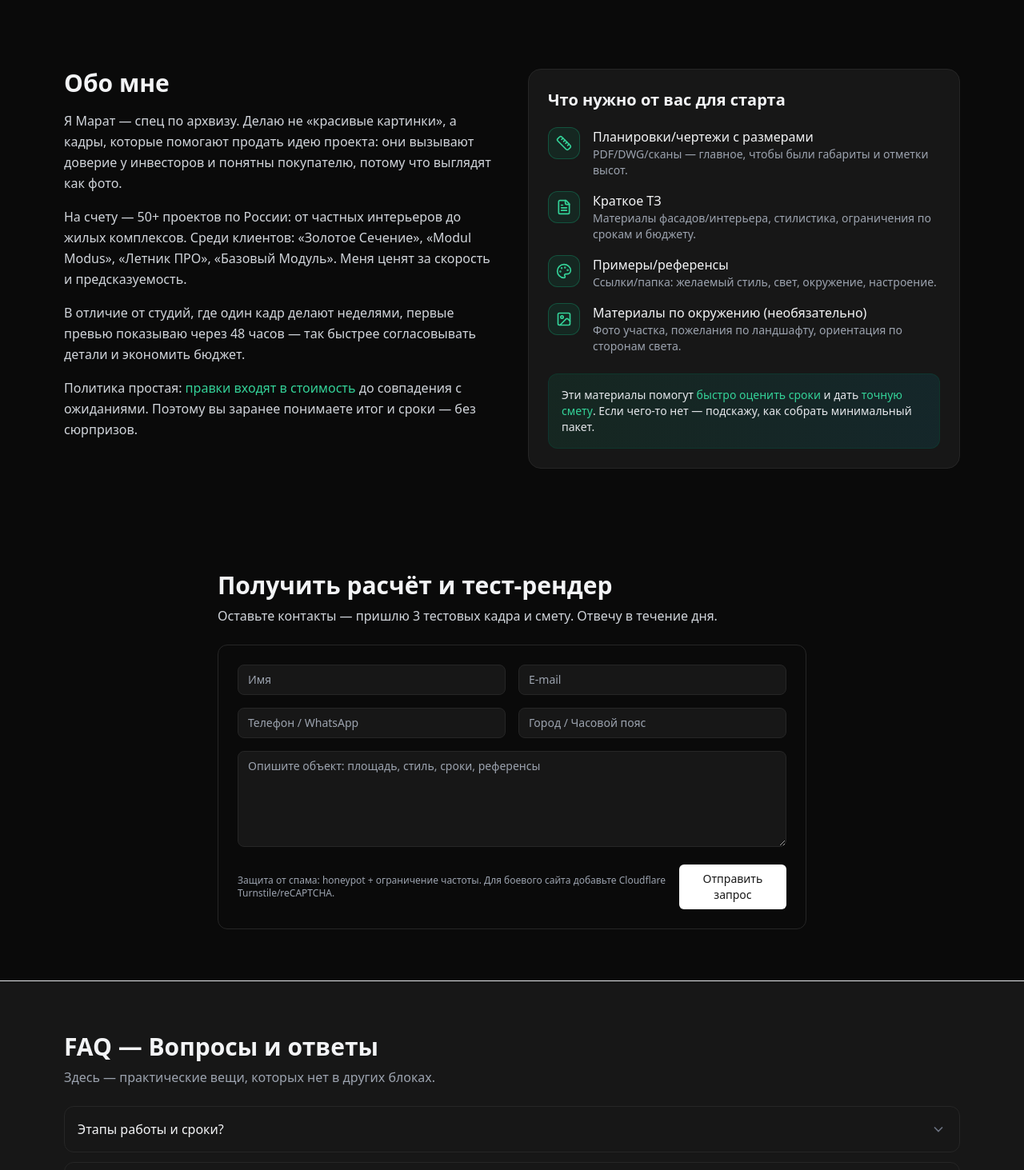
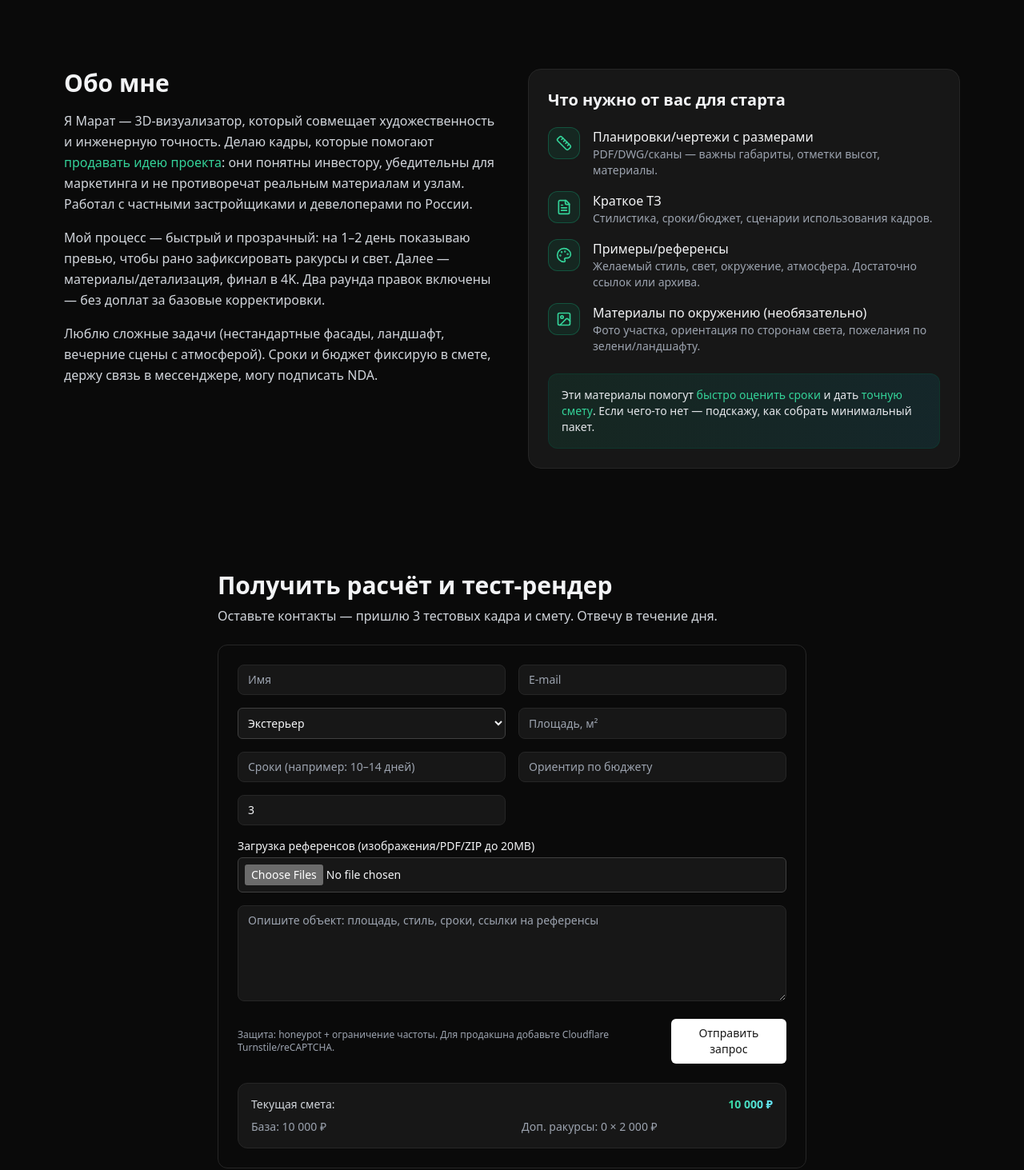
Before and after one commit to laverekoy777/blenderast, a React (Vite) app: page / in a window 1280 px wide. Shown: the part 2140-3603 px from the top of the page at 80% size. Built offline with nearby package versions, Linux system fonts and the light colour scheme.

Commit message:
Update App.jsx

```diff
--- a/src/App.jsx
+++ b/src/App.jsx
@@ -24,7 +24,6 @@ import {
    ДАННЫЕ
    ========================================================= */
 
-// Проекты портфолио (каждый с набором кадров)
 const portfolio = [
   {
     title: "Загородный дом — вечер",
@@ -96,7 +95,6 @@ const Stat = ({ value, label }) => (
   </div>
 );
 
-// Устойчивый FAQ на <details> без «дёрганий»
 function QA({ q, a }) {
   return (
     <details className="group border border-neutral-800 rounded-xl overflow-hidden">
@@ -118,7 +116,7 @@ function QA({ q, a }) {
 }
 
 /* =========================================================
-   ПОРТФОЛИО (табы + сетка + лайтбокс-слайдер)
+   ПОРТФОЛИО
    ========================================================= */
 
 function PortfolioTabs() {
@@ -145,7 +143,6 @@ function PortfolioTabs() {
 
   return (
     <div>
-      {/* Tabs */}
       <div className="flex flex-wrap gap-2 mb-6">
         {categories.map((c) => (
           <button
@@ -162,7 +159,6 @@ function PortfolioTabs() {
         ))}
       </div>
 
-      {/* Grid */}
       <motion.div layout className="grid md:grid-cols-3 gap-6">
         <AnimatePresence>
           {items.map((p, i) => (
@@ -200,7 +196,6 @@ function PortfolioTabs() {
         </AnimatePresence>
       </motion.div>
 
-      {/* LIGHTBOX-СЛАЙДЕР */}
       <AnimatePresence>
         {lightbox && (
           <motion.div
@@ -292,7 +287,6 @@ const sectionReveal = {
 function BackgroundFX() {
   return (
     <div aria-hidden className="pointer-events-none fixed inset-0 -z-10">
-      {/* мягкая сетка */}
       <div
         className="absolute inset-0 opacity-[0.04]"
         style={{
@@ -301,7 +295,6 @@ function BackgroundFX() {
           backgroundSize: "36px 36px",
         }}
       />
-      {/* радиальный свет */}
       <div
         className="absolute -top-40 left-1/2 -translate-x-1/2 h-[520px] w-[720px] rounded-full blur-3xl opacity-20"
         style={{ background: "radial-gradient(600px 300px at center, rgba(56,189,248,.6), transparent 60%)" }}
@@ -315,6 +308,21 @@ function BackgroundFX() {
    ========================================================= */
 
 export default function Landing3D() {
+  const [quote, setQuote] = useState({
+    total: BASE_PRODUCT.price,
+    qtyAngle: 0,
+    extraTimeOfDay: false,
+    extraSeason: false,
+    extraWeather: false,
+    breakdown: {
+      base: BASE_PRODUCT.price,
+      extraAngle: 0,
+      extraTimeOfDay: 0,
+      extraSeason: 0,
+      extraWeather: 0,
+    },
+  });
+
   return (
     <div className="min-h-screen bg-neutral-950 text-gray-100">
       <BackgroundFX />
@@ -326,7 +334,7 @@ export default function Landing3D() {
             <Sparkles className="h-5 w-5 text-emerald-400" />
             <span className="font-semibold">blenderast</span>
           </div>
-        <nav className="hidden md:flex items-center gap-6 text-sm">
+          <nav className="hidden md:flex items-center gap-6 text-sm">
             <a href="#work" className="hover:opacity-70">Портфолио</a>
             <a href="#why" className="hover:opacity-70">Почему мы</a>
             <a href="#pricing" className="hover:opacity-70">Прайс</a>
@@ -453,7 +461,7 @@ export default function Landing3D() {
             <h2 className="text-3xl font-bold">Прайс</h2>
             <p className="text-sm text-gray-400">База + быстрый выбор доп. опций. Смету фиксирую после брифа.</p>
           </div>
-          <PricingConfigurator />
+          <PricingConfigurator onChange={setQuote} />
         </div>
       </section>
 
@@ -512,30 +520,26 @@ export default function Landing3D() {
         </motion.div>
       </section>
 
-      {/* ABOUT (улучшённый блок «Что нужно для старта») */}
+      {/* ABOUT (расширённый + чек-лист) */}
       <section id="about" className="py-16 scroll-mt-24">
         <div className="max-w-6xl mx-auto px-4 grid md:grid-cols-2 gap-10 items-start">
-          {/* Левая колонка: коротко о специалисте */}
-           <div>
+          <div>
             <h2 className="text-3xl font-bold mb-4">Обо мне</h2>
             <p className="text-gray-300 leading-relaxed mb-4">
-              Я Марат — спец по архвизу. Делаю не «красивые картинки», а кадры, которые помогают продать идею проекта:
-              они вызывают доверие у инвесторов и понятны покупателю, потому что выглядят как фото.
+              Я Марат — 3D-визуализатор, который совмещает художественность и инженерную точность. Делаю кадры, которые
+              помогают <span className="text-emerald-400">продавать идею проекта</span>: они понятны инвестору, убедительны для маркетинга и не
+              противоречат реальным материалам и узлам. Работал с частными застройщиками и девелоперами по России.
             </p>
             <p className="text-gray-300 leading-relaxed mb-4">
-              На счету — 50+ проектов по России: от частных интерьеров до жилых комплексов. Среди клиентов: «Золотое
-              Сечение», «Modul Modus», «Летник ПРО», «Базовый Модуль». Меня ценят за скорость и предсказуемость.
-            </p>
-            <p className="text-gray-300 leading-relaxed mb-4">
-              В отличие от студий, где один кадр делают неделями, первые превью показываю через 48 часов — так быстрее
-              согласовывать детали и экономить бюджет.
+              Мой процесс — быстрый и прозрачный: на 1–2 день показываю превью, чтобы рано зафиксировать ракурсы и свет.
+              Далее — материалы/детализация, финал в 4K. Два раунда правок включены — без доплат за базовые корректировки.
             </p>
             <p className="text-gray-300 leading-relaxed">
-              Политика простая: <span className="text-emerald-400 font-medium">правки входят в стоимость</span> до совпадения с ожиданиями. Поэтому вы заранее понимаете итог и сроки — без сюрпризов.
+              Люблю сложные задачи (нестандартные фасады, ландшафт, вечерние сцены с атмосферой). Сроки и бюджет фиксирую
+              в смете, держу связь в мессенджере, могу подписать NDA.
             </p>
           </div>
 
-          {/* Правая колонка: улучшенный чек-лист со ступенями */}
           <div className="bg-neutral-900 border border-neutral-800 rounded-2xl p-6">
             <h3 className="text-xl font-semibold mb-5">Что нужно от вас для старта</h3>
 
@@ -546,37 +550,34 @@ export default function Landing3D() {
                 </div>
                 <div>
                   <div className="font-medium">Планировки/чертежи с размерами</div>
-                  <p className="text-sm text-gray-400">PDF/DWG/сканы — главное, чтобы были габариты и отметки высот.</p>
+                  <p className="text-sm text-gray-400">PDF/DWG/сканы — важны габариты, отметки высот, материалы.</p>
                 </div>
               </li>
-
               <li className="flex items-start gap-4">
                 <div className="shrink-0 h-10 w-10 rounded-xl bg-emerald-500/10 border border-emerald-500/30 flex items-center justify-center">
                   <FileText className="h-5 w-5 text-emerald-400" />
                 </div>
                 <div>
                   <div className="font-medium">Краткое ТЗ</div>
-                  <p className="text-sm text-gray-400">Материалы фасадов/интерьера, стилистика, ограничения по срокам и бюджету.</p>
+                  <p className="text-sm text-gray-400">Стилистика, сроки/бюджет, сценарии использования кадров.</p>
                 </div>
               </li>
-
               <li className="flex items-start gap-4">
                 <div className="shrink-0 h-10 w-10 rounded-xl bg-emerald-500/10 border border-emerald-500/30 flex items-center justify-center">
                   <Palette className="h-5 w-5 text-emerald-400" />
                 </div>
                 <div>
                   <div className="font-medium">Примеры/референсы</div>
-                  <p className="text-sm text-gray-400">Ссылки/папка: желаемый стиль, свет, окружение, настроение.</p>
+                  <p className="text-sm text-gray-400">Желаемый стиль, свет, окружение, атмосфера. Достаточно ссылок или архива.</p>
                 </div>
               </li>
-
               <li className="flex items-start gap-4">
                 <div className="shrink-0 h-10 w-10 rounded-xl bg-emerald-500/10 border border-emerald-500/30 flex items-center justify-center">
                   <ImageIcon className="h-5 w-5 text-emerald-400" />
                 </div>
                 <div>
                   <div className="font-medium">Материалы по окружению (необязательно)</div>
-                  <p className="text-sm text-gray-400">Фото участка, пожелания по ландшафту, ориентация по сторонам света.</p>
+                  <p className="text-sm text-gray-400">Фото участка, ориентация по сторонам света, пожелания по зелени/ландшафту.</p>
                 </div>
               </li>
             </ol>
@@ -584,56 +585,140 @@ export default function Landing3D() {
             <div className="mt-6 rounded-xl border border-emerald-900/40 bg-gradient-to-r from-emerald-500/10 to-cyan-500/10 p-4">
               <p className="text-sm text-gray-200">
                 Эти материалы помогут <span className="text-emerald-400 font-medium">быстро оценить сроки</span> и дать{" "}
-                <span className="text-emerald-400 font-medium">точную смету</span>. Если чего-то нет — подскажу, как собрать
-                минимальный пакет.
+                <span className="text-emerald-400 font-medium">точную смету</span>. Если чего-то нет — подскажу, как собрать минимальный пакет.
               </p>
             </div>
           </div>
         </div>
       </section>
 
-       {/* BRIEF FORM */}
+      {/* BRIEF FORM (центр + передача из калькулятора + upload) */}
       <section id="brief" className="py-16 scroll-mt-24">
         <div className="max-w-3xl mx-auto px-4">
           <h2 className="text-3xl font-bold">Получить расчёт и тест-рендер</h2>
-          <p className="text-gray-300 mt-2">
-            Оставьте контакты — пришлю 3 тестовых кадра и смету. Отвечу в течение дня.
-          </p>
+          <p className="text-gray-300 mt-2">Оставьте контакты — пришлю 3 тестовых кадра и смету. Отвечу в течение дня.</p>
 
           <Card className="mt-6 rounded-2xl">
             <CardContent className="p-6">
-              <form method="POST" action="https://formspree.io/f/XXXXYYYY" className="grid md:grid-cols-2 gap-4">
+              <form
+                method="POST"
+                action="https://formspree.io/f/XXXXYYYY"
+                encType="multipart/form-data"
+                className="grid md:grid-cols-2 gap-4"
+              >
                 {/* Honeypot */}
                 <input type="text" name="website" className="hidden" tabIndex={-1} autoComplete="off" />
                 {/* Formspree meta */}
                 <input type="hidden" name="_subject" value="Новый лид: blenderast — расчёт + тест-рендер" />
                 <input type="hidden" name="_redirect" value="https://YOUR-DOMAIN/thank-you" />
 
+                {/* Передаём сводку калькулятора */}
+                <input type="hidden" name="quote_total" value={quote?.total ?? ""} />
+                <input type="hidden" name="quote_breakdown" value={JSON.stringify(quote?.breakdown || {})} />
+                <input
+                  type="hidden"
+                  name="quote_options"
+                  value={JSON.stringify({
+                    qtyAngle: quote?.qtyAngle,
+                    extraTimeOfDay: quote?.extraTimeOfDay,
+                    extraSeason: quote?.extraSeason,
+                    extraWeather: quote?.extraWeather,
+                  })}
+                />
+
+                {/* Контакты */}
                 <Input required name="name" placeholder="Имя" />
                 <Input required type="email" name="email" placeholder="E-mail" />
-                <Input name="phone" placeholder="Телефон / WhatsApp" />
-                <Input name="city" placeholder="Город / Часовой пояс" />
+
+                {/* Проектные данные */}
+                <div className="md:col-span-2 grid md:grid-cols-2 gap-4">
+                  <select
+                    name="project_type"
+                    className="w-full rounded-md border border-neutral-700 bg-neutral-900 p-2 text-sm"
+                    defaultValue="Экстерьер"
+                  >
+                    <option value="Экстерьер">Экстерьер</option>
+                    <option value="Интерьер">Интерьер</option>
+                    <option value="Коммерческий">Коммерческий</option>
+                  </select>
+                  <Input name="area" placeholder="Площадь, м²" />
+                </div>
+
+                <Input name="deadline" placeholder="Сроки (например: 10–14 дней)" />
+                <Input name="budget" placeholder="Ориентир по бюджету" />
+
+                {/* Кол-во ракурсов — база 3 + допы из калькулятора */}
+                <Input name="angles" placeholder="Количество ракурсов" value={3 + (quote?.qtyAngle || 0)} readOnly />
+
+                {/* Референсы/файлы */}
+                <div className="md:col-span-2">
+                  <label className="block text-sm mb-1">Загрузка референсов (изображения/PDF/ZIP до 20MB)</label>
+                  <input
+                    type="file"
+                    name="references"
+                    multiple
+                    accept="image/*,.pdf,.zip"
+                    className="w-full rounded-md border border-neutral-700 bg-neutral-900 p-2 text-sm"
+                  />
+                </div>
+
                 <div className="md:col-span-2">
                   <Textarea
                     name="details"
-                    placeholder="Опишите объект: площадь, стиль, сроки, референсы"
+                    placeholder="Опишите объект: площадь, стиль, сроки, ссылки на референсы"
                     className="min-h-[120px]"
                   />
                 </div>
 
                 <div className="md:col-span-2 flex items-center justify-between gap-4">
                   <div className="text-xs text-gray-400">
-                    Защита от спама: honeypot + ограничение частоты. Для боевого сайта добавьте Cloudflare Turnstile/reCAPTCHA.
+                    Защита: honeypot + ограничение частоты. Для продакшна добавьте Cloudflare Turnstile/reCAPTCHA.
                   </div>
                   <Button type="submit" className="rounded-2xl bg-emerald-500 text-neutral-900">
                     Отправить запрос
                   </Button>
                 </div>
               </form>
+
+              {/* Визуальная сводка калькулятора прямо под формой */}
+              <div className="mt-6 rounded-xl border border-neutral-800 bg-neutral-900 p-4 text-sm text-gray-300">
+                <div className="flex items-center justify-between">
+                  <span>Текущая смета:</span>
+                  <span className="font-semibold bg-gradient-to-r from-emerald-400 to-cyan-300 bg-clip-text text-transparent">
+                    {new Intl.NumberFormat("ru-RU").format(quote.total)} ₽
+                  </span>
+                </div>
+                <div className="mt-2 grid md:grid-cols-2 gap-x-6 gap-y-1 text-gray-400">
+                  <div>База: {new Intl.NumberFormat("ru-RU").format(quote.breakdown.base)} ₽</div>
+                  <div>
+                    Доп. ракурсы: {quote.qtyAngle} ×{" "}
+                    {new Intl.NumberFormat("ru-RU").format(ADDONS.find((a) => a.key === "extraAngle").price)} ₽
+                  </div>
+                  {quote.extraTimeOfDay && (
+                    <div>
+                      Др. время суток:{" "}
+                      {new Intl.NumberFormat("ru-RU").format(ADDONS.find((a) => a.key === "extraTimeOfDay").price)} ₽
+                    </div>
+                  )}
+                  {quote.extraSeason && (
+                    <div>
+                      Др. время года:{" "}
+                      {new Intl.NumberFormat("ru-RU").format(ADDONS.find((a) => a.key === "extraSeason").price)} ₽
+                    </div>
+                  )}
+                  {quote.extraWeather && (
+                    <div>
+                      Другая погода:{" "}
+                      {new Intl.NumberFormat("ru-RU").format(ADDONS.find((a) => a.key === "extraWeather").price)} ₽
+                    </div>
+                  )}
+                </div>
+              </div>
             </CardContent>
           </Card>
         </div>
       </section>
+
       {/* FAQ */}
       <section id="faq" className="py-16 bg-neutral-900 border-t scroll-mt-24">
         <div className="max-w-6xl mx-auto px-4">
@@ -691,10 +776,10 @@ export default function Landing3D() {
 }
 
 /* =========================================================
-   КОМПОНЕНТ ПРАЙС-КОНФИГУРАТОР
+   ПРАЙС-КОНФИГУРАТОР
    ========================================================= */
 
-function PricingConfigurator() {
+function PricingConfigurator({ onChange }) {
   const [qtyAngle, setQtyAngle] = useState(0);
   const [opt, setOpt] = useState({
     extraTimeOfDay: false,
@@ -702,13 +787,23 @@ function PricingConfigurator() {
     extraWeather: false,
   });
 
-  // Пересчёт суммы
   const total =
     BASE_PRODUCT.price +
     qtyAngle * getAddon("extraAngle").price +
     (opt.extraTimeOfDay ? getAddon("extraTimeOfDay").price : 0) +
     (opt.extraSeason ? getAddon("extraSeason").price : 0) +
     (opt.extraWeather ? getAddon("extraWeather").price : 0);
+
+  useEffect(() => {
+    const breakdown = {
+      base: BASE_PRODUCT.price,
+      extraAngle: qtyAngle * getAddon("extraAngle").price,
+      extraTimeOfDay: opt.extraTimeOfDay ? getAddon("extraTimeOfDay").price : 0,
+      extraSeason: opt.extraSeason ? getAddon("extraSeason").price : 0,
+      extraWeather: opt.extraWeather ? getAddon("extraWeather").price : 0,
+    };
+    onChange && onChange({ total, qtyAngle, ...opt, breakdown });
+  }, [total, qtyAngle, opt, onChange]);
 
   function getAddon(k) {
     return ADDONS.find((a) => a.key === k) || { price: 0 };
@@ -854,6 +949,7 @@ function PricingConfigurator() {
 /* =========================================================
    УТИЛИТЫ
    ========================================================= */
+
 function formatRub(n) {
   return new Intl.NumberFormat("ru-RU", {
     style: "currency",
```
